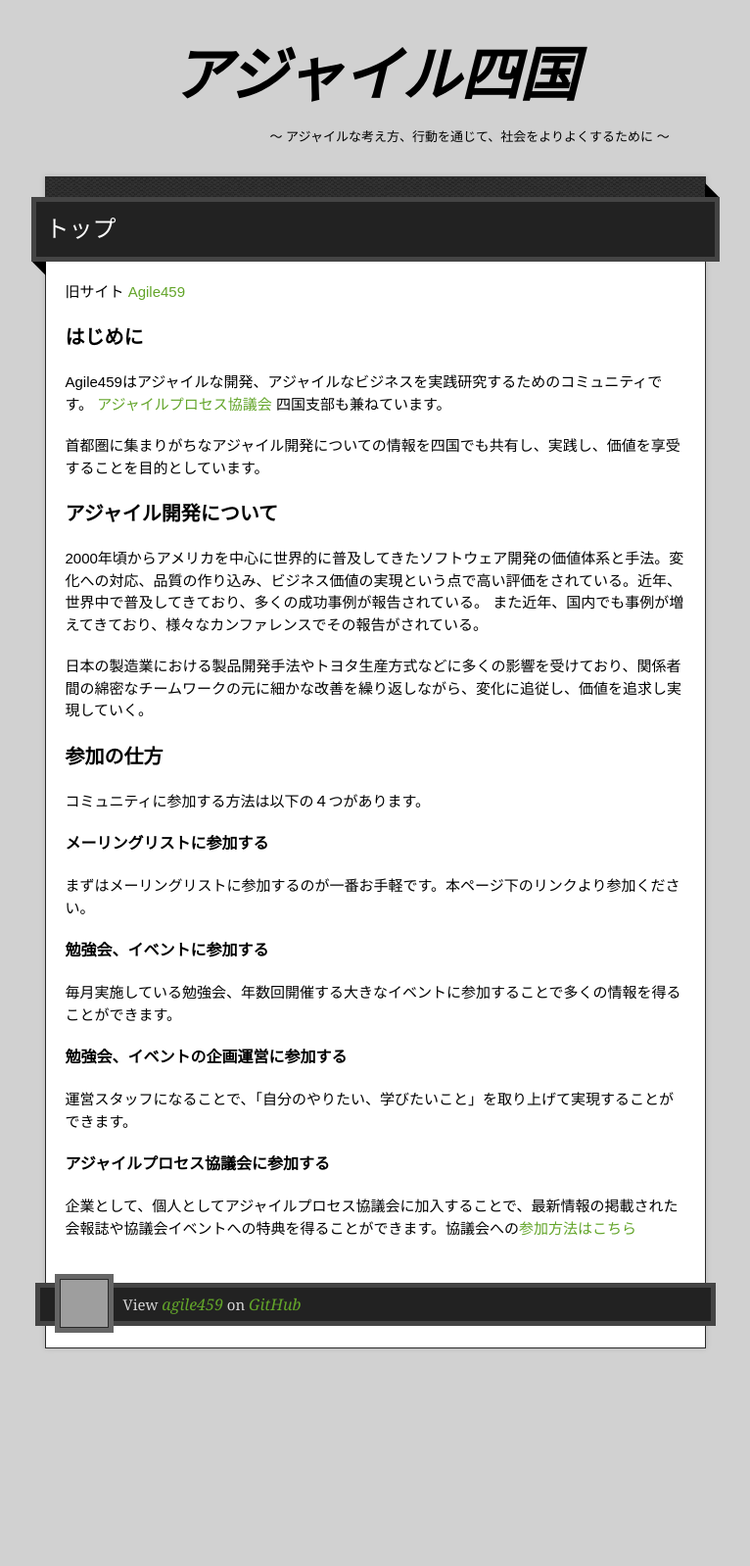
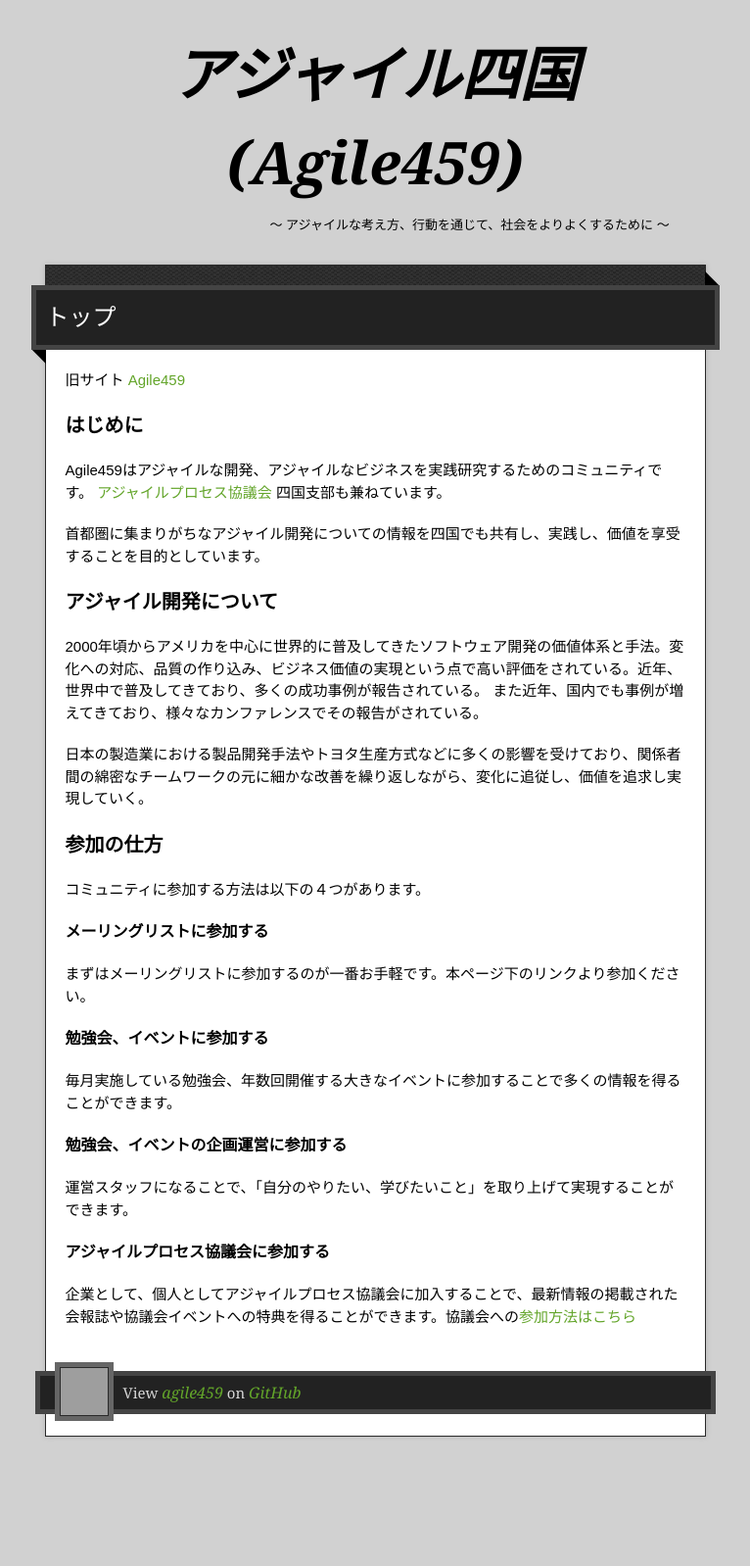
Before and after one commit to ramu/agile459.github.com, a Jekyll site: the page built from index.md, in a window 1280 px wide. Shown: the whole page at 98% size, without its empty margins (257-1023 px from the left). Built offline with Jekyll 4.4.1, drawn with Linux system fonts in a browser that asks for light colours; nearby versions of some CDN libraries; before the commit the page ends 1508 px from its top, so only the background shows below that; grey boxes are pictures that could not be loaded.

Commit message:
modify site's name

```diff
--- a/_config.yml
+++ b/_config.yml
@@ -9,7 +9,7 @@
 # Themes are encouraged to use these universal variables
 # so be sure to set them if your theme uses them.
 #
-title : アジャイル四国
+title : アジャイル四国 (Agile459)
 tagline: アジャイル四国（Agile459）
 author :
   name : agile459
```
